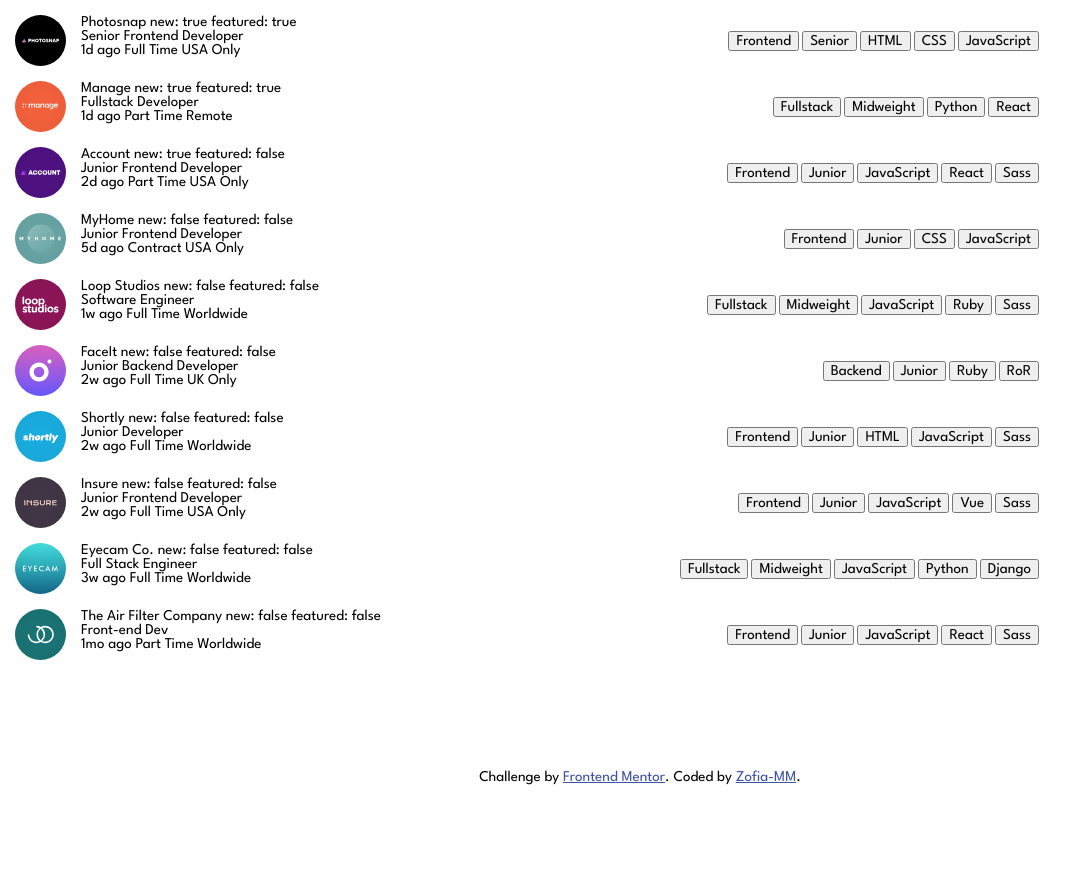
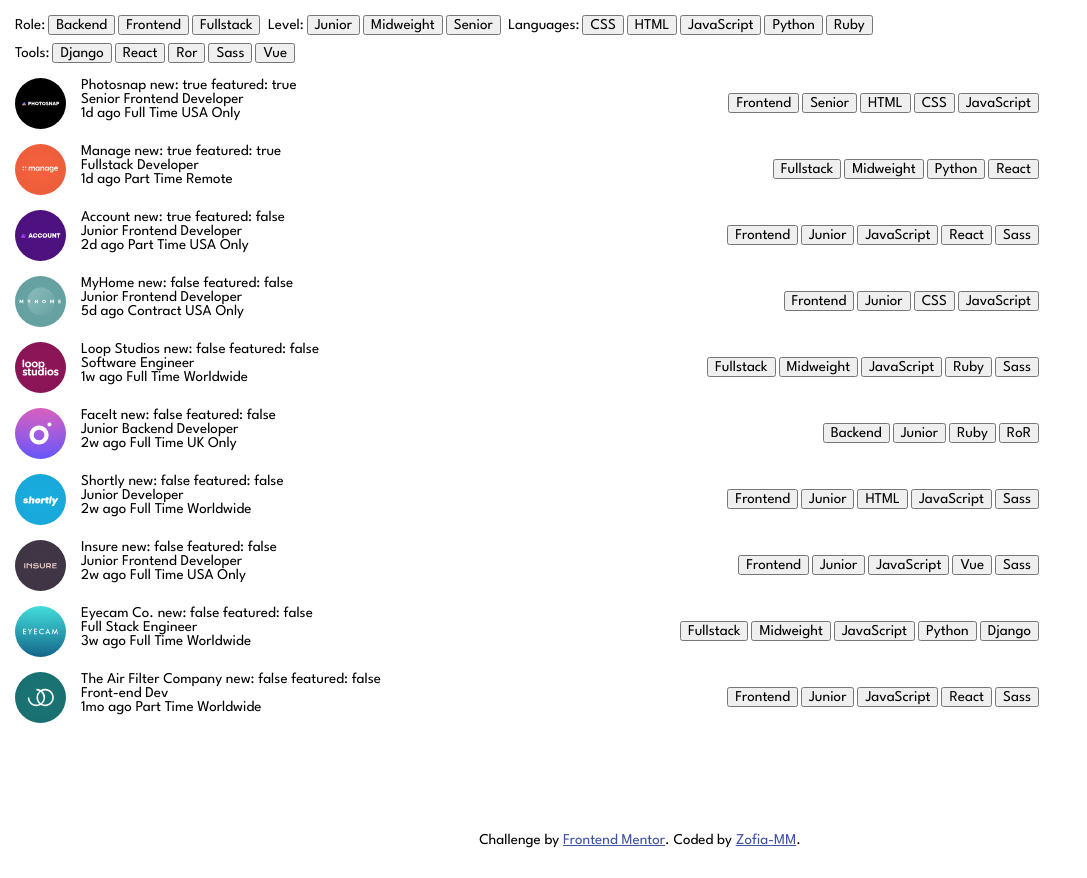
Before and after one commit to zofia-mm/job-listings, an Angular app: page / in a window 1280 px wide. Shown: the whole page, without its empty margins (0-1087 px from the left). Before the commit the page ends 815 px from the top, so only its background shows below. Built offline with nearby package versions, Linux system fonts and the light colour scheme.

Commit message:
tags for filtering

```diff
--- a/src/app/app.component.html
+++ b/src/app/app.component.html
@@ -1,4 +1,36 @@
 <header>
+
+  <div class="tag-group">
+    Role:
+    <app-tag-chip-button
+      *ngFor="let role of Role | keyvalue"
+      [taggable]="role.value">
+    </app-tag-chip-button>
+  </div>
+
+  <div class="tag-group">
+    Level:
+    <app-tag-chip-button
+      *ngFor="let level of Level | keyvalue"
+      [taggable]="level.value">
+    </app-tag-chip-button>
+  </div>
+
+  <div class="tag-group">
+    Languages:
+    <app-tag-chip-button
+      *ngFor="let language of Languages | keyvalue"
+      [taggable]="language.value">
+    </app-tag-chip-button>
+  </div>
+
+  <div class="tag-group">
+    Tools:
+    <app-tag-chip-button
+      *ngFor="let tool of Tools | keyvalue"
+      [taggable]="tool.value">
+    </app-tag-chip-button>
+  </div>
 
 </header>
 <main>
--- a/src/app/app.component.scss
+++ b/src/app/app.component.scss
@@ -9,3 +9,18 @@
 footer {
   height: 3rem;
 }
+
+header {
+  display: flex;
+  flex-wrap: wrap;
+  width: 80%;
+  gap: 0.5rem;
+  margin: 1rem;
+}
+
+.tag-group {
+  display: flex;
+  flex-flow: row;
+  gap: 0.2rem;
+  align-items: center;
+}
--- a/src/app/app.component.ts
+++ b/src/app/app.component.ts
@@ -1,19 +1,29 @@
 import { Component, OnInit } from '@angular/core';
-import { RouterOutlet } from '@angular/router';
 import { JobService } from './job-list-item/job.service';
 import { Job } from './job-list-item/job';
 import { CommonModule } from '@angular/common';
 import { JobListItemComponent } from "./job-list-item/job-list-item.component";
+import { TagChipButtonComponent } from "./tag-chip-button/tag-chip-button.component";
+import { Level } from './tag-chip-button/level';
+import { Role } from './tag-chip-button/role';
+import { Languages } from './tag-chip-button/languages';
+import { Tools } from './tag-chip-button/tools';
 
 @Component({
   selector: 'app-root',
   standalone: true,
-  imports: [RouterOutlet, CommonModule, JobListItemComponent, JobListItemComponent],
+  imports: [CommonModule, JobListItemComponent, JobListItemComponent, TagChipButtonComponent],
   templateUrl: './app.component.html',
   styleUrl: './app.component.scss'
 })
 export class AppComponent implements OnInit {
   title = 'job-listings';
+
+  Role = Role;
+  Level = Level;
+  Languages = Languages;
+  Tools = Tools;
+
   public jobList: Job[] = [];
   constructor(
     private jobService: JobService
--- a/src/app/job-list-item/job-list-item.component.html
+++ b/src/app/job-list-item/job-list-item.component.html
@@ -19,21 +19,17 @@
 
 <div class="tags">
   <app-tag-chip-button
-    [text]="job.role"
-  >
+    [taggable]="job.role">
   </app-tag-chip-button>
   <app-tag-chip-button
-    [text]="job.level"
-  >
+    [taggable]="job.level">
   </app-tag-chip-button>
     <app-tag-chip-button
     *ngFor="let language of job.languages"
-    [text]="language"
-  >
+    [taggable]="language">
   </app-tag-chip-button>
     <app-tag-chip-button
     *ngFor="let tool of job.tools"
-    [text]="tool"
-  >
+    [taggable]="tool">
   </app-tag-chip-button>
 </div>
--- a/src/app/tag-chip-button/languages.ts
+++ b/src/app/tag-chip-button/languages.ts
@@ -1,7 +1,7 @@
 export enum Languages {
-  HTML,
-  CSS,
-  JavaScript,
-  Python,
-  Ruby
+  HTML = "HTML",
+  CSS = "CSS",
+  JavaScript = "JavaScript",
+  Python = "Python",
+  Ruby = "Ruby"
 }
--- a/src/app/tag-chip-button/level.ts
+++ b/src/app/tag-chip-button/level.ts
@@ -1,5 +1,5 @@
 export enum Level {
-  Senior,
-  Midweight,
-  Junior
+  Senior = "Senior",
+  Midweight = "Midweight",
+  Junior = "Junior"
 }
--- a/src/app/tag-chip-button/role.ts
+++ b/src/app/tag-chip-button/role.ts
@@ -1,5 +1,5 @@
 export enum Role {
-  Frontend,
-  Fullstack,
-  Backend
+  Frontend = "Frontend",
+  Fullstack = "Fullstack",
+  Backend = "Backend"
 }
--- a/src/app/tag-chip-button/tag-chip-button.component.html
+++ b/src/app/tag-chip-button/tag-chip-button.component.html
@@ -1 +1 @@
-<button> {{ text }} </button>
+<button> {{ taggable }} </button>
--- a/src/app/tag-chip-button/tag-chip-button.component.ts
+++ b/src/app/tag-chip-button/tag-chip-button.component.ts
@@ -14,5 +14,5 @@
   styleUrl: './tag-chip-button.component.scss'
 })
 export class TagChipButtonComponent {
-  @Input({ required: true }) text!: Taggable;
+  @Input({ required: true }) taggable!: Taggable;
 }
--- a/src/app/tag-chip-button/tools.ts
+++ b/src/app/tag-chip-button/tools.ts
@@ -1,7 +1,7 @@
 export enum Tools {
-  React,
-  Sass,
-  RoR,
-  Vue,
-  Django
+  React = "React",
+  Sass = "Sass",
+  RoR = "Ror",
+  Vue = "Vue",
+  Django = "Django"
 }
```
